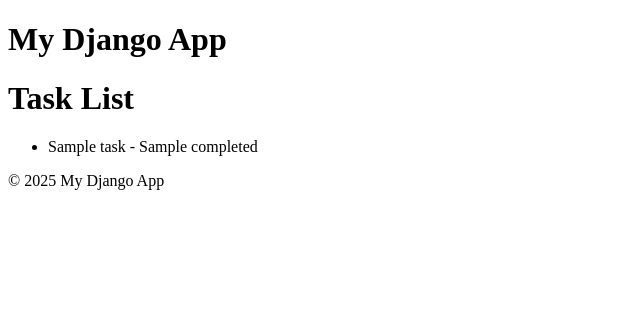
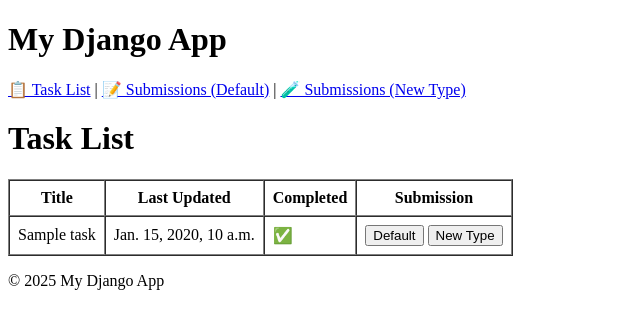
Before and after one commit to RCarpus/mct2d-coding-challenge, a Django app: template task_tracker/templates/task_tracker/task_list.html in a window 1280 px wide. Shown: the top 329 px of the page, without its empty margins (0-640 px from the left). Run offline with Django 3.2, Linux system fonts and the light colour scheme; the template is opened without the code that fills it: most values are stand-ins (such as "Sample title", 1, 10 or a date in 2020).

Commit message:
add display submission list for both type

```diff
--- a/task_tracker/templates/task_tracker/task_list.html
+++ b/task_tracker/templates/task_tracker/task_list.html
@@ -1,15 +1,53 @@
-{% extends 'task_tracker/base.html' %}
-{% block content %}
+{% extends 'task_tracker/base.html' %} {% block content %}
+<nav style="margin-bottom: 20px">
+  <a href="{% url 'task_tracker:task_list' %}">📋 Task List</a> |
+  <a href="{% url 'task_tracker:submission_list' %}"
+    >📝 Submissions (Default)</a
+  >
+  |
+  <a href="{% url 'task_tracker:submission_new_list' %}"
+    >🧪 Submissions (New Type)</a
+  >
+</nav>
 
 <h1>Task List</h1>
 
 {% if tasks %}
-    <ul>
-        {% for task in tasks %}
-            <li>{{ task.title }} - {{ task.completed }}</li>
-        {% endfor %}
-    </ul>
+<table border="1" cellpadding="8" cellspacing="0">
+  <thead>
+    <tr>
+      <th>Title</th>
+      <th>Last Updated</th>
+      <th>Completed</th>
+      <th>Submission</th>
+    </tr>
+  </thead>
+  <tbody>
+    {% for task in tasks %}
+    <tr>
+      <td>{{ task.title }}</td>
+      <td>{{ task.updated_at }}</td>
+      <td>{% if task.completed %} ✅ {% else %} ❌ {% endif %}</td>
+      <td>
+        <form
+          action="{% url 'task_tracker:task_submission' task.id %}"
+          method="get"
+          style="display: inline"
+        >
+          <button type="submit">Default</button>
+        </form>
+        <form
+          action="{% url 'task_tracker:task_submission_new' task.id %}"
+          method="get"
+          style="display: inline"
+        >
+          <button type="submit">New Type</button>
+        </form>
+      </td>
+    </tr>
+    {% endfor %}
+  </tbody>
+</table>
 {% else %}
-    <p>No tasks available.</p>
-{% endif %}
-{% endblock content %}
+<p>No tasks available.</p>
+{% endif %} {% endblock content %}
--- a/task_tracker/urls.py
+++ b/task_tracker/urls.py
@@ -7,6 +7,9 @@
 
 urlpatterns = [
     path('', views.task_list, name='task_list'),
+    path('submission-list', views.submission_list, name='submission_list'),
+    path('submission-list-new', views.submission_new_type_list,
+         name='submission_new_list'),
     path('task-submission/<int:task_id>/',
          views.task_submission_form_view, name='task_submission'),
     path('task-submission-new/<int:task_id>/',
```
Also changed, not shown: task_tracker/templates/task_tracker/submission_list.html (added, +35 -0 lines), task_tracker/templates/task_tracker/task_submission_form.html (+17 -8 lines), task_tracker/views.py (+10 -0 lines), db.sqlite3.
